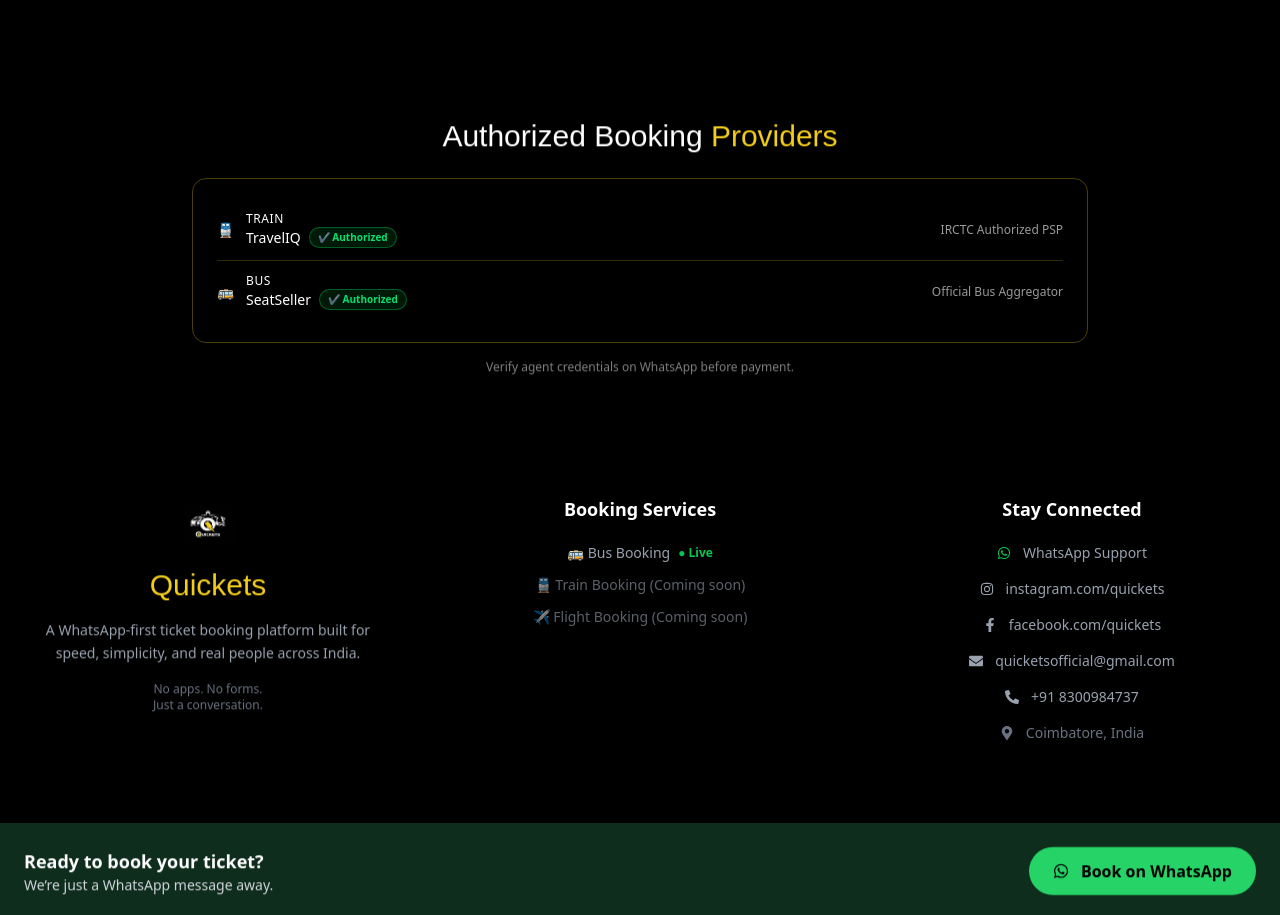
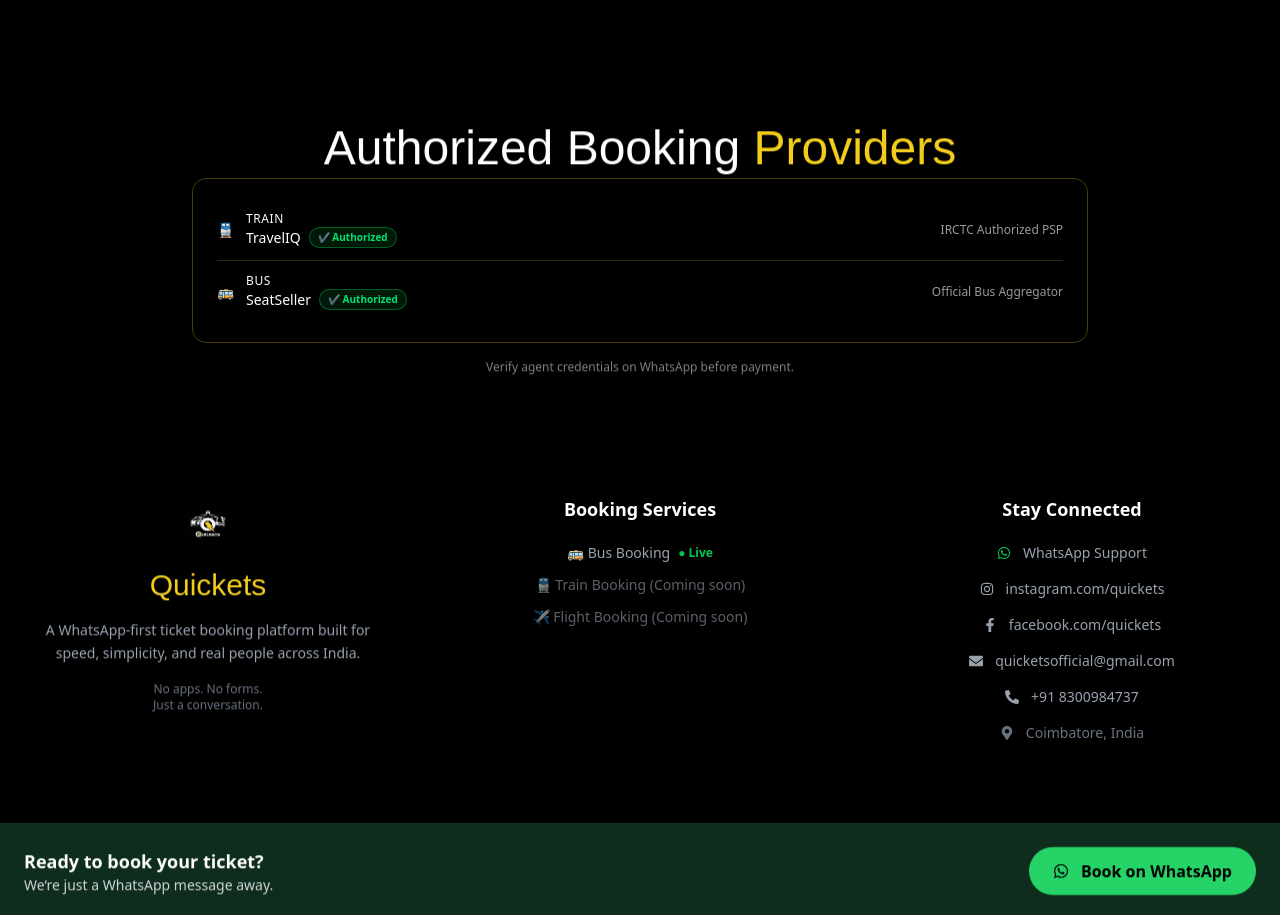
Before and after one commit to jonesofficial/Quickets.co.in, a React (Vite) app: page / in a window 1280 px wide. Shown: the part 3742-4657 px from the top of the page. Built offline with nearby package versions, Linux system fonts and the light colour scheme; a web font is replaced by a local one.

Commit message:
Added Authorization Strip Section

```diff
--- a/src/components/AuthorizationStrip.jsx
+++ b/src/components/AuthorizationStrip.jsx
@@ -12,13 +12,10 @@
             <div className="max-w-4xl mx-auto">
 
                 {/* Title */}
-                <h3
-                    ref={titleRef}
-                    className="reveal reveal-up text-center text-white text-3xl font-heading mb-6"
-                >
+                <h2 ref={titleRef} className="reveal reveal-up font-heading text-3xl md:text-5xl text-center leading-tight">
                     Authorized Booking
                     <span className="text-[#f2cd1c]"> Providers</span>
-                </h3>
+                </h2>
 
                 {/* Strip */}
                 <div
```
